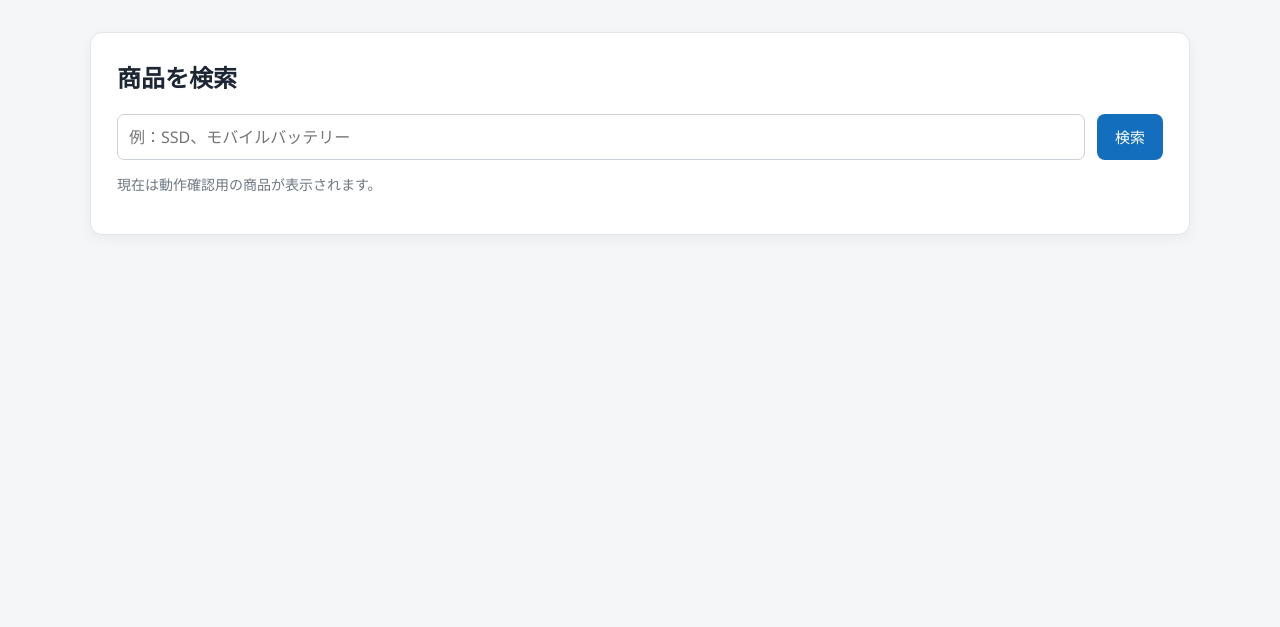
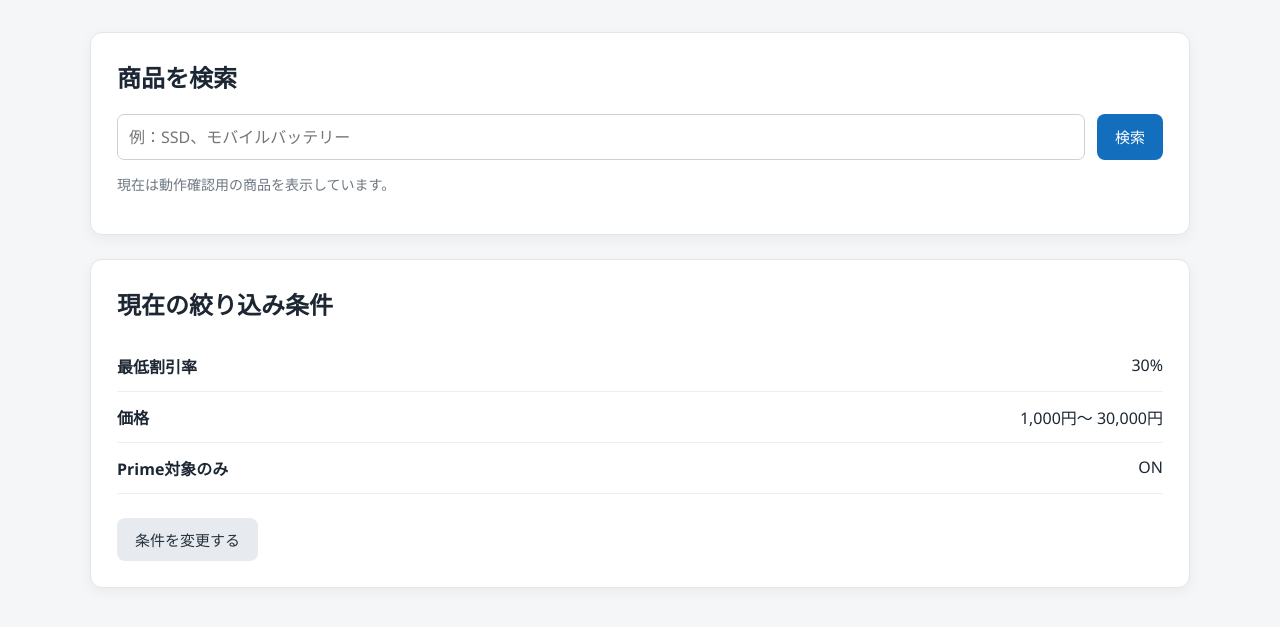
Before and after one commit to bbcarp92-bot/dealpilot, a FastAPI app: page /amazon/search in a window 1280 px wide. Shown: the part 106-733 px from the top of the page. Run offline with FastAPI, Linux system fonts and the light colour scheme.

Commit message:
feat: filter Amazon search results

```diff
--- a/app/main.py
+++ b/app/main.py
@@ -737,10 +737,11 @@ def amazon_search_page(
         request=request,
         name="search.html",
         context={
-            "products": None,
+            "search_results": None,
             "keyword": "",
             "searched": False,
             "message": message,
+            "settings": load_settings(),
         },
     )
 
@@ -754,19 +755,67 @@ def amazon_search_results(
     keyword: str = Form(...),
 ):
     cleaned_keyword = keyword.strip()
+    settings = load_settings()
 
-    products = search_amazon(
-        cleaned_keyword
+    products = search_amazon(cleaned_keyword)
+
+    search_results = []
+
+    for product in products:
+        discount_rate = calculate_discount_rate(
+            original_price=product.original_price,
+            current_price=product.current_price,
+        )
+
+        product_data = {
+            "discount_rate": discount_rate,
+            "current_price": product.current_price,
+            "is_prime": product.is_prime,
+        }
+
+        accepted, filter_reason = check_product(
+            product=product_data,
+            settings=settings,
+        )
+
+        score, score_reason = calculate_product_score(
+            discount_rate=discount_rate,
+            rating=product.rating,
+            review_count=product.review_count,
+            is_prime=product.is_prime,
+            current_price=product.current_price,
+        )
+
+        search_results.append(
+            {
+                "product": product,
+                "discount_rate": discount_rate,
+                "accepted": accepted,
+                "filter_reason": filter_reason,
+                "score": score,
+                "score_label": get_score_label(score),
+                "score_reason": score_reason,
+            }
+        )
+
+    search_results.sort(
+        key=lambda item: (
+            item["accepted"],
+            item["score"],
+            item["discount_rate"],
+        ),
+        reverse=True,
     )
 
     return templates.TemplateResponse(
         request=request,
         name="search.html",
         context={
-            "products": products,
+            "search_results": search_results,
             "keyword": cleaned_keyword,
             "searched": True,
             "message": None,
+            "settings": settings,
         },
     )
 
--- a/app/static/style.css
+++ b/app/static/style.css
@@ -527,3 +527,30 @@ textarea {
         flex-direction: column;
     }
 }
+
+.filtered-product-card {
+    border-color: #e3c78d;
+    background: #fffdf7;
+    opacity: 0.82;
+}
+
+.accepted-message,
+.filtered-message {
+    padding: 10px 12px;
+    margin: 14px 0;
+    border-radius: 7px;
+    font-size: 14px;
+    font-weight: bold;
+}
+
+.accepted-message {
+    border: 1px solid #9bd4b4;
+    background: #e8f7ee;
+    color: #146c3c;
+}
+
+.filtered-message {
+    border: 1px solid #e1c179;
+    background: #fff3d8;
+    color: #805700;
+}
--- a/app/templates/search.html
+++ b/app/templates/search.html
@@ -62,26 +62,61 @@
             </form>
 
             <p class="help-text">
-                現在は動作確認用の商品が表示されます。
+                現在は動作確認用の商品を表示しています。
             </p>
         </section>
 
-        {% if products %}
-            <section class="product-grid">
-                {% for product in products %}
-                    <article class="product-card">
-                        {% set discount_rate = (
-                            (
-                                product.original_price
-                                - product.current_price
-                            )
-                            / product.original_price
-                            * 100
-                        ) | round | int %}
+        <section class="panel">
+            <h2>現在の絞り込み条件</h2>
+
+            <dl class="settings-summary">
+                <div>
+                    <dt>最低割引率</dt>
+                    <dd>{{ settings.minimum_discount }}%</dd>
+                </div>
 
                 <div>
+                    <dt>価格</dt>
+                    <dd>
+                        {{ "{:,}".format(settings.minimum_price) }}円～
+                        {{ "{:,}".format(settings.maximum_price) }}円
+                    </dd>
+                </div>
+
+                <div>
+                    <dt>Prime対象のみ</dt>
+                    <dd>
+                        {% if settings.prime_only %}
+                            ON
+                        {% else %}
+                            OFF
+                        {% endif %}
+                    </dd>
+                </div>
+            </dl>
+
+            <a
+                class="secondary-link"
+                href="/settings"
+            >
+                条件を変更する
+            </a>
+        </section>
+
+        {% if search_results %}
+            <section class="product-grid">
+                {% for result in search_results %}
+                    {% set product = result.product %}
+
+                    <article
+                        class="product-card
+                        {% if not result.accepted %}
+                            filtered-product-card
+                        {% endif %}"
+                    >
+                        <div>
                             <span class="discount-badge">
-                                {{ discount_rate }}% OFF
+                                {{ result.discount_rate }}% OFF
                             </span>
 
                             {% if product.is_prime %}
@@ -119,9 +154,24 @@
                             ) }}件
                         </p>
 
+                        <div class="score-box">
+                            <strong>
+                                {{ result.score }}点
+                            </strong>
+
+                            <span>
+                                {{ result.score_label }}
+                            </span>
+                        </div>
+
                         <p class="help-text">
-                            ASIN：{{ product.asin }}
+                            {{ result.score_reason }}
                         </p>
+
+                        {% if result.accepted %}
+                            <div class="accepted-message">
+                                設定条件に一致しています。
+                            </div>
 
                             <form
                                 method="post"
@@ -191,6 +241,18 @@
                                     投稿候補へ追加
                                 </button>
                             </form>
+                        {% else %}
+                            <div class="filtered-message">
+                                除外理由：{{ result.filter_reason }}
+                            </div>
+
+                            <button
+                                type="button"
+                                disabled
+                            >
+                                条件外の商品
+                            </button>
+                        {% endif %}
                     </article>
                 {% endfor %}
             </section>
```
Lines whose indentation alone changed are shown as unchanged.
